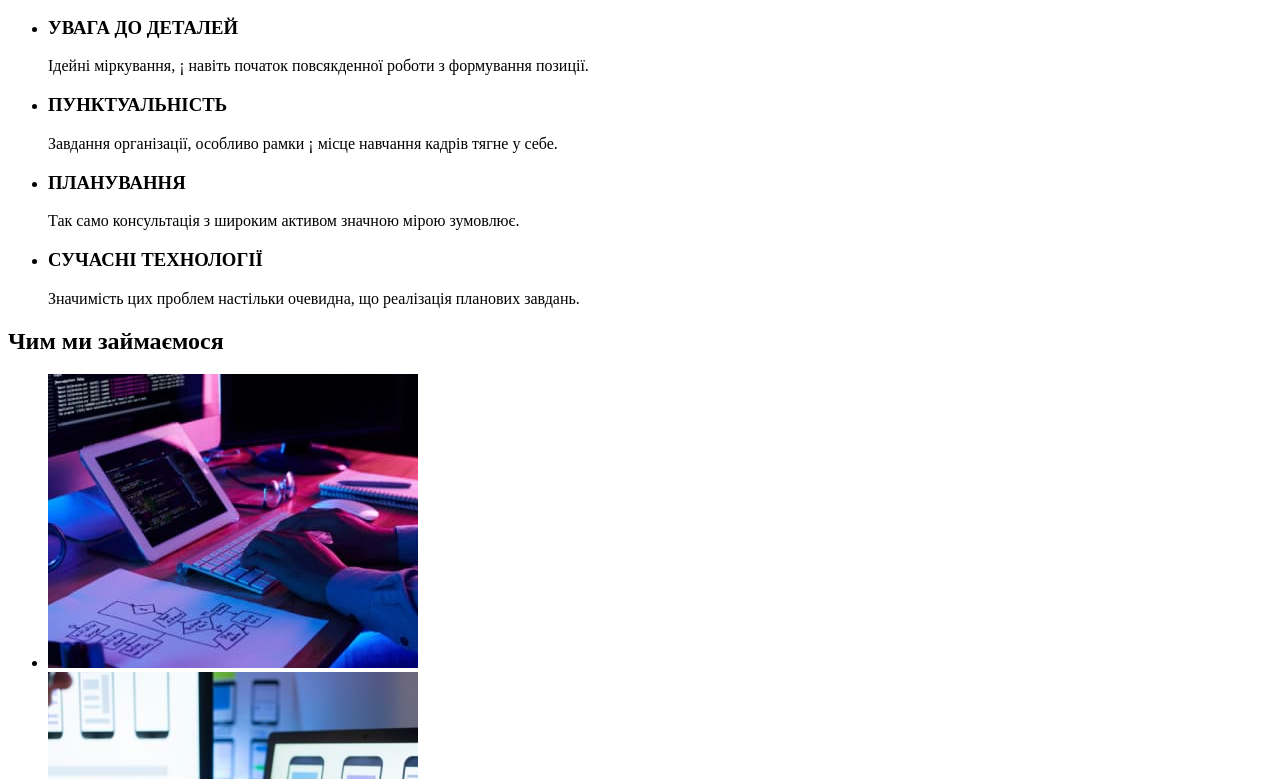
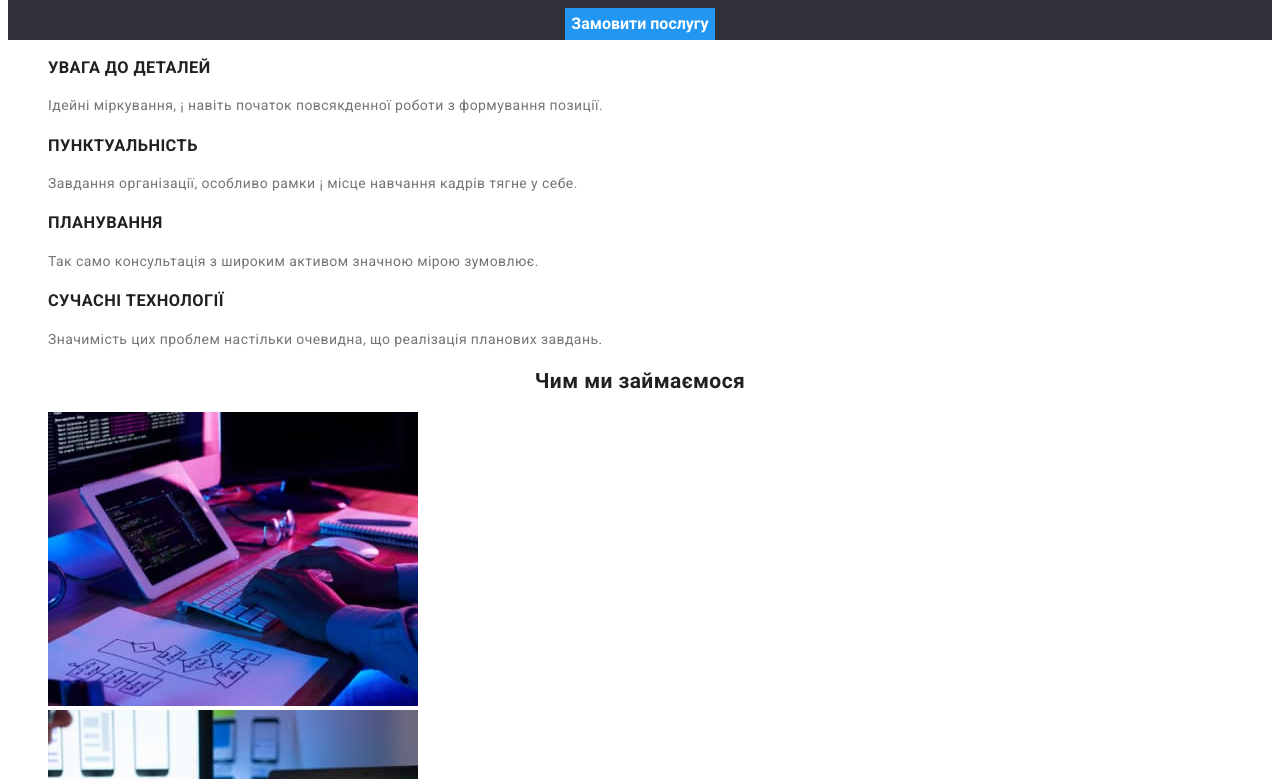
Before and after one commit to annaKumchar/goit-markup-hw-02, a plain HTML site: page index.html in a window 1280 px wide. Shown: the part 313-1092 px from the top of the page. Drawn offline with Linux system fonts and the light colour scheme; the site is published under a folder, as on GitHub Pages, so addresses that start at the root find nothing.

Commit message:
homework 2 before check(corrected)

```diff
--- a/index.html
+++ b/index.html
@@ -21,7 +21,7 @@
       href="https://fonts.googleapis.com/css2?family=Raleway:wght@700&family=Roboto:wght@400;500;700;900&display=swap"
       rel="stylesheet"
     />
-    <link rel="stylesheet" href="/css/styles.css" />
+    <link rel="stylesheet" href="./css/styles.css" />
   </head>
 
   <body>
```
Also changed, not shown: portfolio.html (+1 -1 lines).
